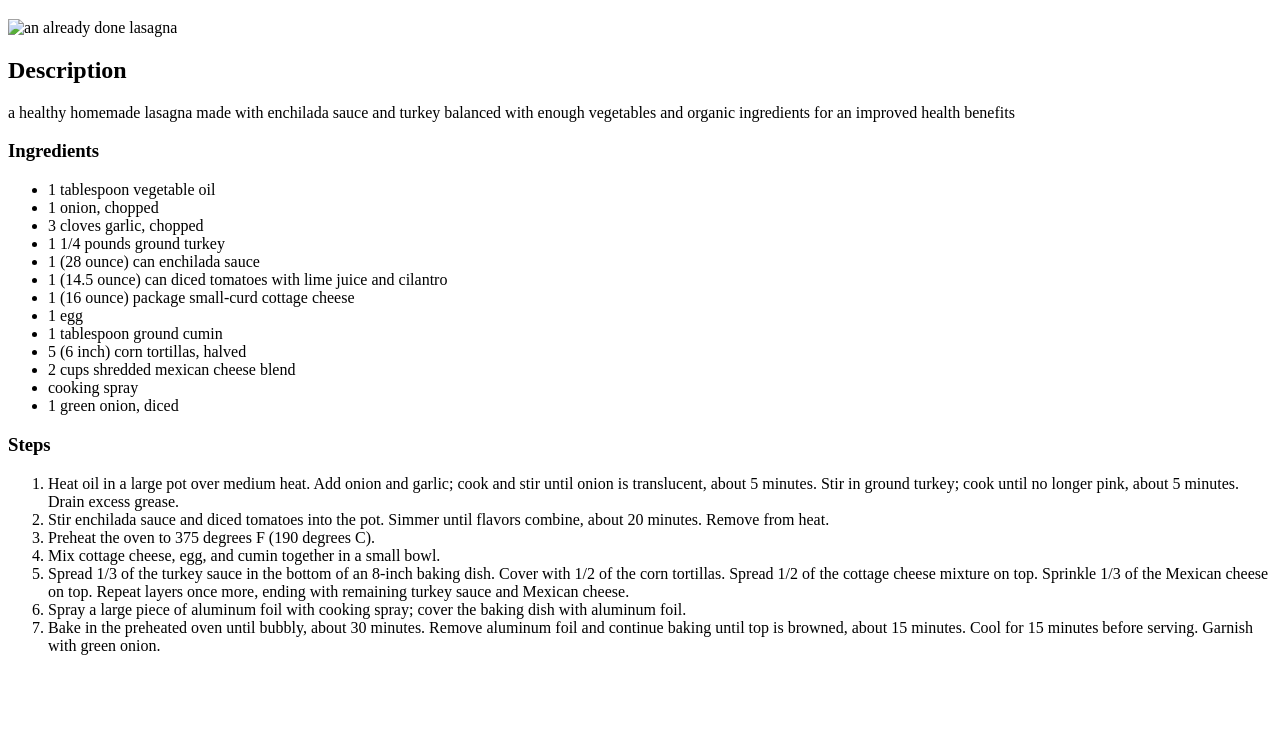
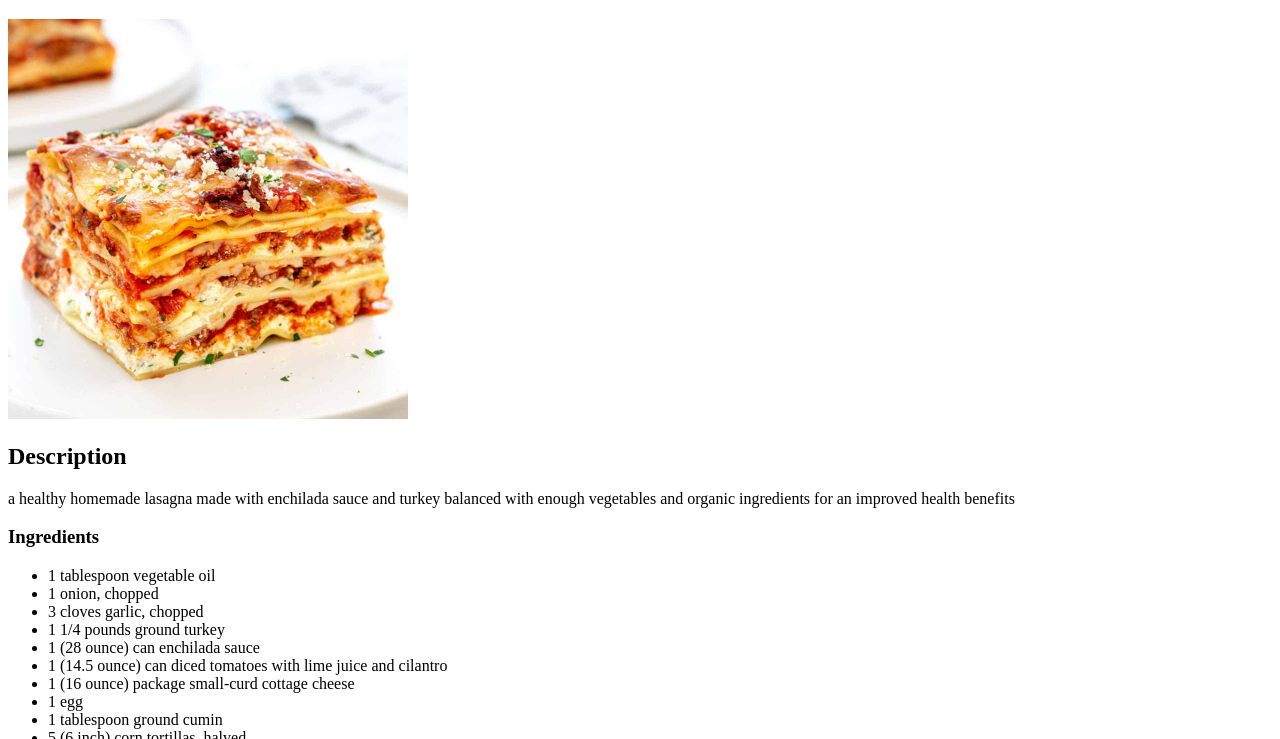
Before and after one commit to Akuu426/Odin_recipes, a plain HTML site: page recipes/lasagna.html in a window 1280 px wide. Shown: the part 61-800 px from the top of the page. Drawn offline with Linux system fonts and the light colour scheme.

Commit message:
correct direction path
correctly add the direction for the path to the second webpage from the root directory.

```diff
--- a/recipes/lasagna.html
+++ b/recipes/lasagna.html
@@ -7,7 +7,7 @@
     </head>
     <body>
         <h1>lasagna recipes</h1>
-        <img src="images/lasagna.jpg" alt="an already done lasagna">
+        <img src="../images/lasagna.jpg" alt="an already done lasagna" width="400">
         <h2>Description</h2>
         <p>a healthy homemade lasagna made with enchilada sauce and
             turkey balanced with enough vegetables and
```
